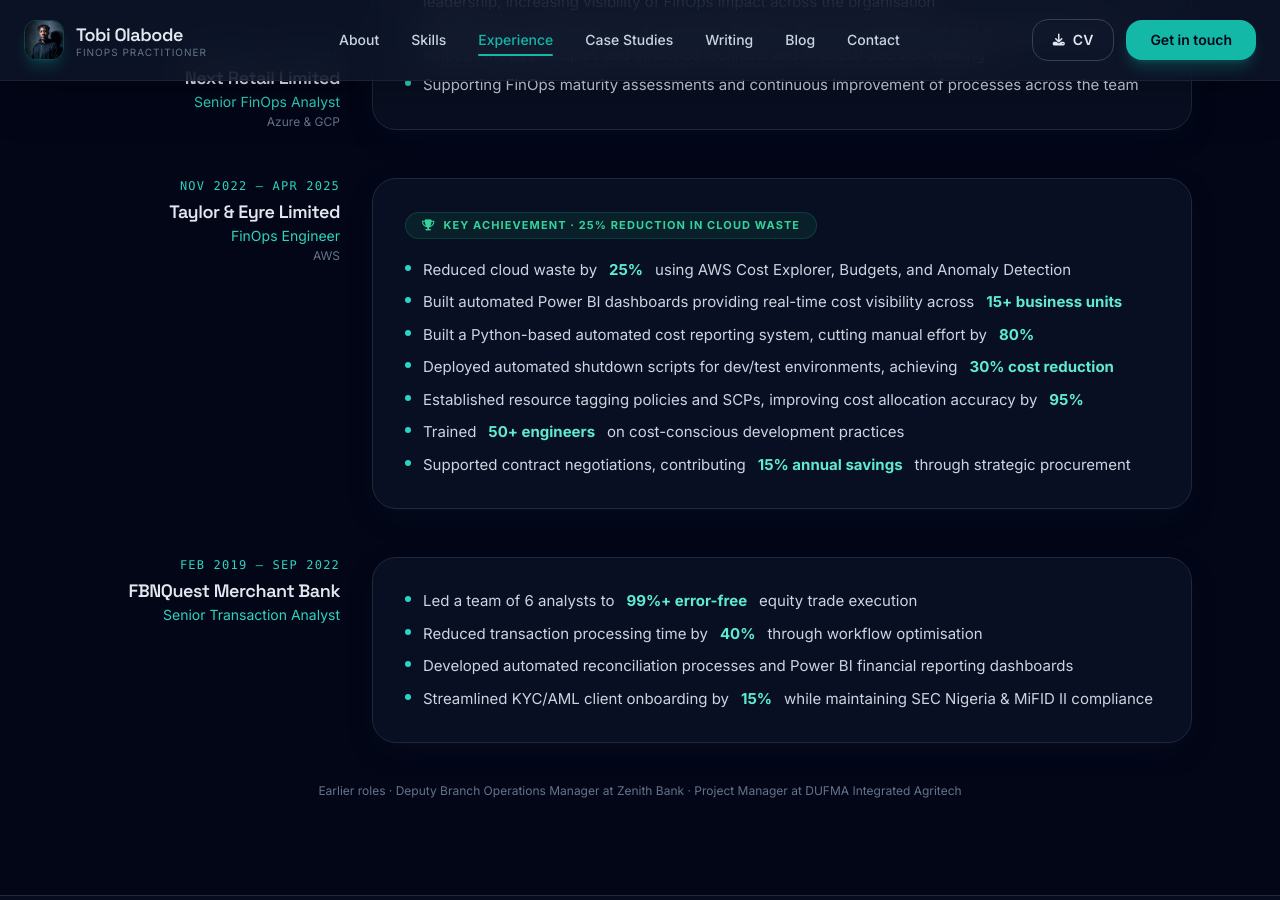
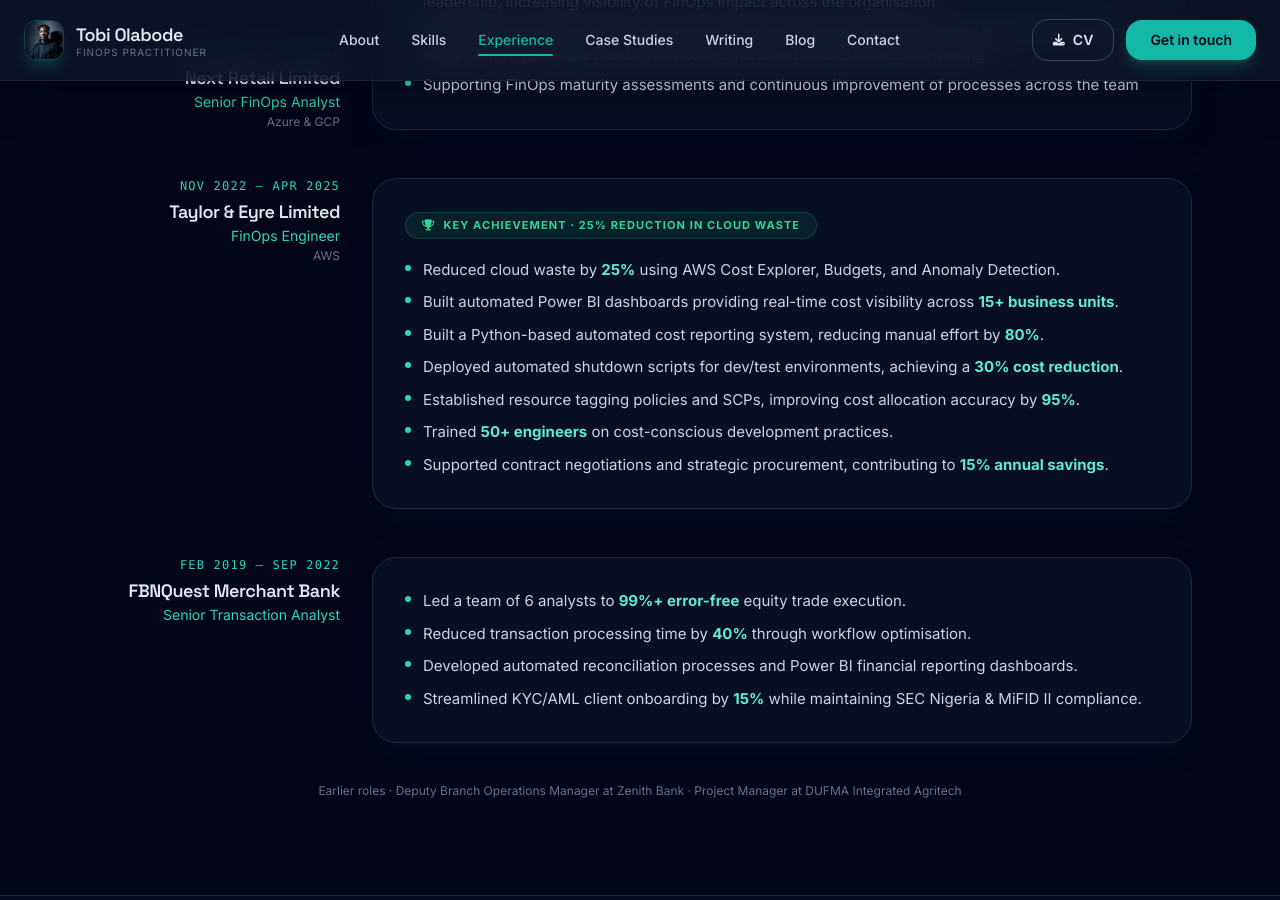
Before and after one commit to Johhnmarshal/Johhnmarshal.github.io, a Jekyll site: the page index.html, which Jekyll copies as it is, in a window 1280 px wide and 900 px high, scrolled down 3233 px. Built offline with Jekyll 4.4.1, drawn with Linux system fonts in a browser that asks for light colours; nearby versions of some CDN libraries.

Commit message:
Fix experience bullet layout: wrap text in spans to prevent flex fragmentation, correct phrasing

```diff
--- a/index.html
+++ b/index.html
@@ -753,13 +753,13 @@ Spearheaded the foundational design and maturation of a cross-cloud FinOps pract
                         </div>
 
                         <ul class="space-y-2.5 text-[15px] text-slate-300">
-                            <li class="flex gap-x-3"><span class="mt-1.5 block w-1.5 h-1.5 rounded-full bg-teal-400 flex-shrink-0"></span>Reduced cloud waste by <span class="metric">25%</span> using AWS Cost Explorer, Budgets, and Anomaly Detection</li>
-                            <li class="flex gap-x-3"><span class="mt-1.5 block w-1.5 h-1.5 rounded-full bg-teal-400 flex-shrink-0"></span>Built automated Power BI dashboards providing real-time cost visibility across <span class="metric">15+ business units</span></li>
-                            <li class="flex gap-x-3"><span class="mt-1.5 block w-1.5 h-1.5 rounded-full bg-teal-400 flex-shrink-0"></span>Built a Python-based automated cost reporting system, cutting manual effort by <span class="metric">80%</span></li>
-                            <li class="flex gap-x-3"><span class="mt-1.5 block w-1.5 h-1.5 rounded-full bg-teal-400 flex-shrink-0"></span>Deployed automated shutdown scripts for dev/test environments, achieving <span class="metric">30% cost reduction</span></li>
-                            <li class="flex gap-x-3"><span class="mt-1.5 block w-1.5 h-1.5 rounded-full bg-teal-400 flex-shrink-0"></span>Established resource tagging policies and SCPs, improving cost allocation accuracy by <span class="metric">95%</span></li>
-                            <li class="flex gap-x-3"><span class="mt-1.5 block w-1.5 h-1.5 rounded-full bg-teal-400 flex-shrink-0"></span>Trained <span class="metric">50+ engineers</span> on cost-conscious development practices</li>
-                            <li class="flex gap-x-3"><span class="mt-1.5 block w-1.5 h-1.5 rounded-full bg-teal-400 flex-shrink-0"></span>Supported contract negotiations, contributing <span class="metric">15% annual savings</span> through strategic procurement</li>
+                            <li class="flex gap-x-3"><span class="mt-1.5 block w-1.5 h-1.5 rounded-full bg-teal-400 flex-shrink-0"></span><span>Reduced cloud waste by <span class="metric">25%</span> using AWS Cost Explorer, Budgets, and Anomaly Detection.</span></li>
+                            <li class="flex gap-x-3"><span class="mt-1.5 block w-1.5 h-1.5 rounded-full bg-teal-400 flex-shrink-0"></span><span>Built automated Power BI dashboards providing real-time cost visibility across <span class="metric">15+ business units</span>.</span></li>
+                            <li class="flex gap-x-3"><span class="mt-1.5 block w-1.5 h-1.5 rounded-full bg-teal-400 flex-shrink-0"></span><span>Built a Python-based automated cost reporting system, reducing manual effort by <span class="metric">80%</span>.</span></li>
+                            <li class="flex gap-x-3"><span class="mt-1.5 block w-1.5 h-1.5 rounded-full bg-teal-400 flex-shrink-0"></span><span>Deployed automated shutdown scripts for dev/test environments, achieving a <span class="metric">30% cost reduction</span>.</span></li>
+                            <li class="flex gap-x-3"><span class="mt-1.5 block w-1.5 h-1.5 rounded-full bg-teal-400 flex-shrink-0"></span><span>Established resource tagging policies and SCPs, improving cost allocation accuracy by <span class="metric">95%</span>.</span></li>
+                            <li class="flex gap-x-3"><span class="mt-1.5 block w-1.5 h-1.5 rounded-full bg-teal-400 flex-shrink-0"></span><span>Trained <span class="metric">50+ engineers</span> on cost-conscious development practices.</span></li>
+                            <li class="flex gap-x-3"><span class="mt-1.5 block w-1.5 h-1.5 rounded-full bg-teal-400 flex-shrink-0"></span><span>Supported contract negotiations and strategic procurement, contributing to <span class="metric">15% annual savings</span>.</span></li>
                         </ul>
                     </div>
                 </div>
@@ -778,10 +778,10 @@ Spearheaded the foundational design and maturation of a cross-cloud FinOps pract
                 <div class="md:col-span-9">
                     <div class="experience-card bg-slate-900/60 border border-slate-800 rounded-3xl p-7 md:p-8 modern-shadow">
                         <ul class="space-y-2.5 text-[15px] text-slate-300">
-                            <li class="flex gap-x-3"><span class="mt-1.5 block w-1.5 h-1.5 rounded-full bg-teal-400 flex-shrink-0"></span>Led a team of 6 analysts to <span class="metric">99%+ error-free</span> equity trade execution</li>
-                            <li class="flex gap-x-3"><span class="mt-1.5 block w-1.5 h-1.5 rounded-full bg-teal-400 flex-shrink-0"></span>Reduced transaction processing time by <span class="metric">40%</span> through workflow optimisation</li>
-                            <li class="flex gap-x-3"><span class="mt-1.5 block w-1.5 h-1.5 rounded-full bg-teal-400 flex-shrink-0"></span>Developed automated reconciliation processes and Power BI financial reporting dashboards</li>
-                            <li class="flex gap-x-3"><span class="mt-1.5 block w-1.5 h-1.5 rounded-full bg-teal-400 flex-shrink-0"></span>Streamlined KYC/AML client onboarding by <span class="metric">15%</span> while maintaining SEC Nigeria & MiFID II compliance</li>
+                            <li class="flex gap-x-3"><span class="mt-1.5 block w-1.5 h-1.5 rounded-full bg-teal-400 flex-shrink-0"></span><span>Led a team of 6 analysts to <span class="metric">99%+ error-free</span> equity trade execution.</span></li>
+                            <li class="flex gap-x-3"><span class="mt-1.5 block w-1.5 h-1.5 rounded-full bg-teal-400 flex-shrink-0"></span><span>Reduced transaction processing time by <span class="metric">40%</span> through workflow optimisation.</span></li>
+                            <li class="flex gap-x-3"><span class="mt-1.5 block w-1.5 h-1.5 rounded-full bg-teal-400 flex-shrink-0"></span><span>Developed automated reconciliation processes and Power BI financial reporting dashboards.</span></li>
+                            <li class="flex gap-x-3"><span class="mt-1.5 block w-1.5 h-1.5 rounded-full bg-teal-400 flex-shrink-0"></span><span>Streamlined KYC/AML client onboarding by <span class="metric">15%</span> while maintaining SEC Nigeria & MiFID II compliance.</span></li>
                         </ul>
                     </div>
                 </div>
```
